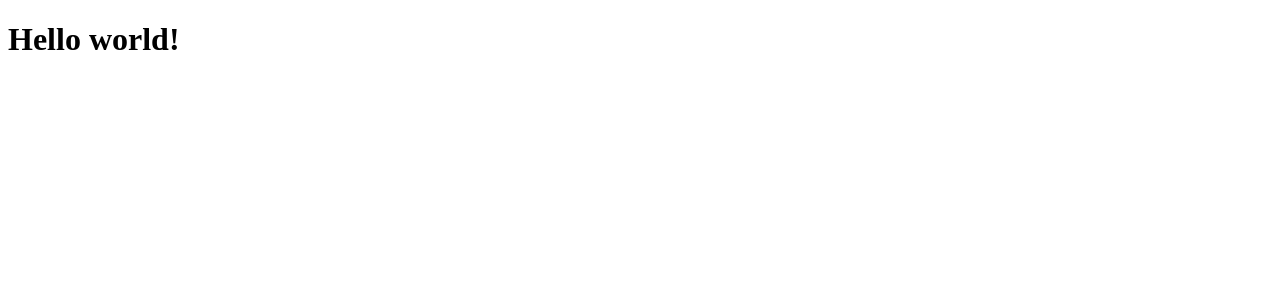
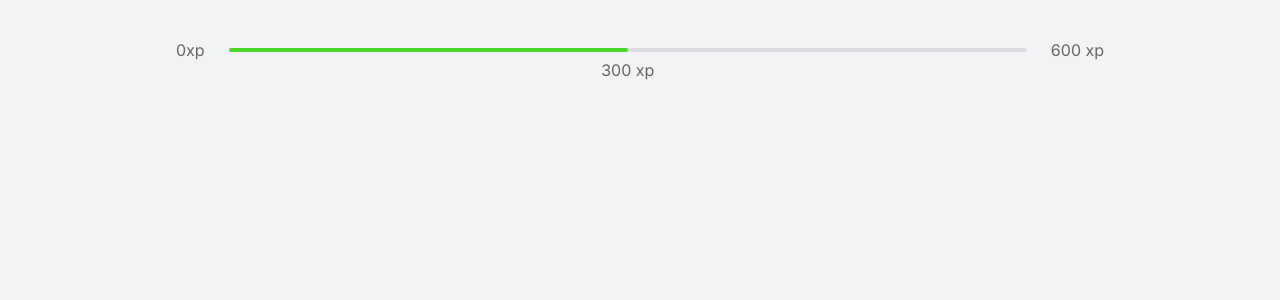
Before and after one commit to gustavofbc/pomowars, a Next.js app: page / in a window 1280 px wide. Shown: the top 300 px of the page. Built offline with nearby package versions, Linux system fonts and the light colour scheme.

Commit message:
complete new struct from project in nextjs

```diff
--- a/pages/_app.tsx
+++ /dev/null
@@ -1,5 +0,0 @@
-function MyApp({ Component, pageProps }) {
-  return <Component {...pageProps} />
-}
-
-export default MyApp
--- a/pages/index.tsx
+++ /dev/null
@@ -1,3 +0,0 @@
-export default function Home() {
-  return <h1>Hello world!</h1>;
-}
--- /dev/null
+++ b/src/components/ExperienceBar.tsx
@@ -0,0 +1,14 @@
+export function ExperienceBar() {
+  return (
+    <header className="experience-bar">
+      <span>0xp</span>
+      <div>
+        <div style={{ width: "50%" }} />
+        <span className="current-experience" style={{ left: "50%" }}>
+          300 xp
+        </span>
+      </div>
+      <span>600 xp</span>
+    </header>
+  );
+}
--- /dev/null
+++ b/src/pages/_app.tsx
@@ -0,0 +1,7 @@
+import "../styles/global.css";
+
+function MyApp({ Component, pageProps }) {
+  return <Component {...pageProps} />;
+}
+
+export default MyApp;
--- /dev/null
+++ b/src/pages/_document.tsx
@@ -0,0 +1,21 @@
+import Document, { Html, Head, Main, NextScript } from "next/document";
+
+export default class MyDocument extends Document {
+  render() {
+    return (
+      <Html>
+        <Head>
+          <link rel="preconnect" href="https://fonts.gstatic.com" />
+          <link
+            href="https://fonts.googleapis.com/css2?family=Inter:wght@400;500;600&family=Rajdhani:wght@600&display=swap"
+            rel="stylesheet"
+          />
+        </Head>
+        <body>
+          <Main />
+          <NextScript />
+        </body>
+      </Html>
+    );
+  }
+}
--- /dev/null
+++ b/src/pages/index.tsx
@@ -0,0 +1,17 @@
+import Head from "next/head";
+import { ExperienceBar } from "../components/ExperienceBar";
+
+export default function Home() {
+  return (
+    <div className="container">
+      <Head>
+        <link rel="preconnect" href="https://fonts.gstatic.com" />
+        <link
+          href="https://fonts.googleapis.com/css2?family=Inter:wght@400;500;600&family=Rajdhani:wght@600&display=swap"
+          rel="stylesheet"
+        />
+      </Head>
+      <ExperienceBar />
+    </div>
+  );
+}
--- /dev/null
+++ b/src/styles/global.css
@@ -0,0 +1,92 @@
+* {
+  margin: 0;
+  padding: 0;
+  box-sizing: border-box;
+}
+
+:root {
+  --white: #fff;
+  --background: #f2f3f5;
+  --gray-line: #dcdde0;
+  --text: #666666;
+  --text-highlight: #b3b9ff;
+  --title: #2e384d;
+  --red: #e83f5b;
+  --green: #4cd62b;
+  --blue: #5965e0;
+  --blue-dark: #4953b8;
+  --blue-twitter: #2aa9e0;
+}
+
+body {
+  background: var(--background);
+  color: var(--text);
+}
+
+@media (max-width: 1080px) {
+  html {
+    font-size: 93.75%; /*15px*/
+  }
+}
+
+@media (max-width: 720px) {
+  html {
+    font-size: 87.5%; /*14px*/
+  }
+}
+
+body,
+input,
+textarea,
+button {
+  font: 400 1rem "Inter", sans-serif;
+}
+
+button {
+  cursor: pointer;
+}
+
+a {
+  color: inherit;
+  text-decoration: none;
+}
+
+.container {
+  height: 100vh;
+  max-width: 992px;
+  margin: 0 auto;
+  padding: 2.5rem 2rem;
+
+  display: flex;
+  flex-direction: column;
+}
+
+.experience-bar {
+  display: flex;
+  align-items: center;
+}
+
+.experience-bar span {
+  font-size: 1rem;
+}
+/* o ">" pega exatamente a div que está dentro do experienceBar, sendo a de primeiro nível*/
+.experience-bar > div {
+  flex: 1;
+  height: 4px;
+  border-radius: 4px;
+  background: var(--gray-line);
+  margin: 0 1.5rem;
+  position: relative;
+}
+
+.experience-bar > div > div {
+  height: 4px;
+  border-radius: 4px;
+  background-color: var(--green);
+}
+
+span.current-experience {
+  position: absolute;
+  top: 12px;
+  transform: translateX(-50%);
+}
```
